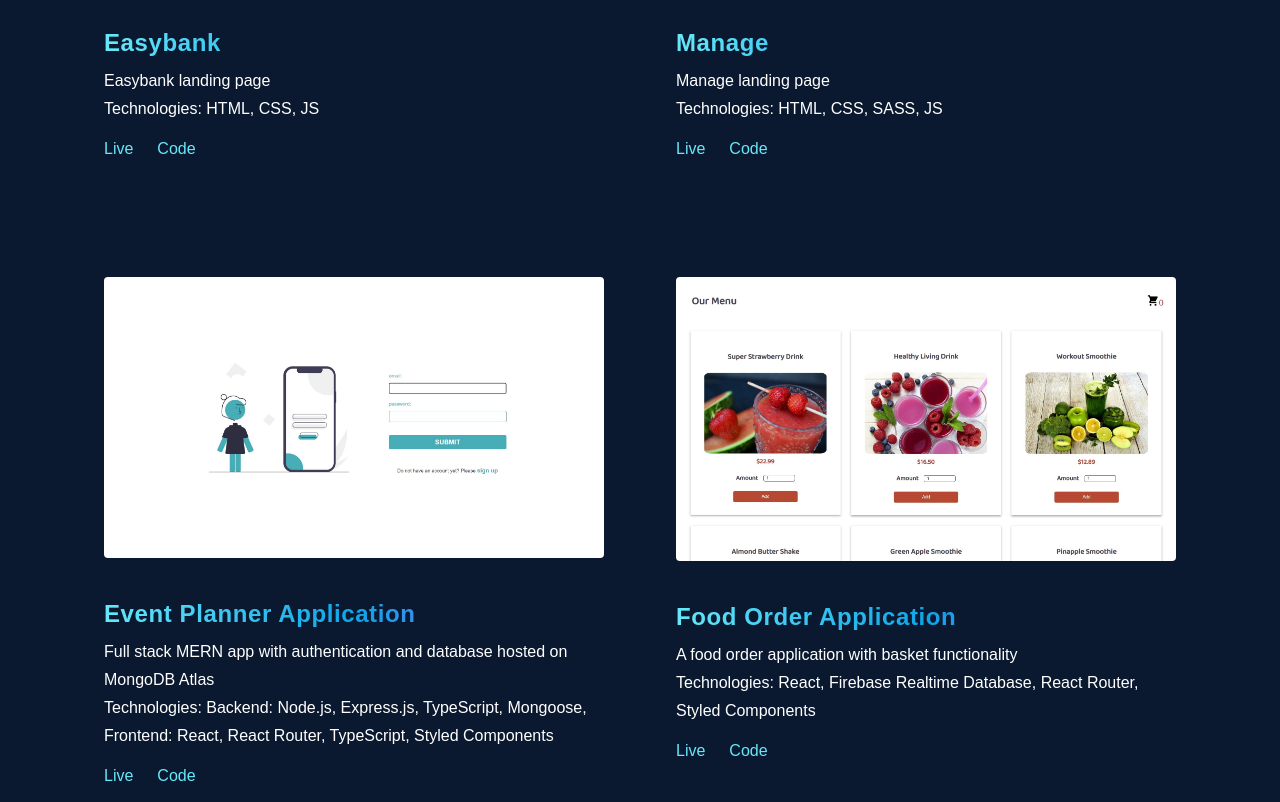
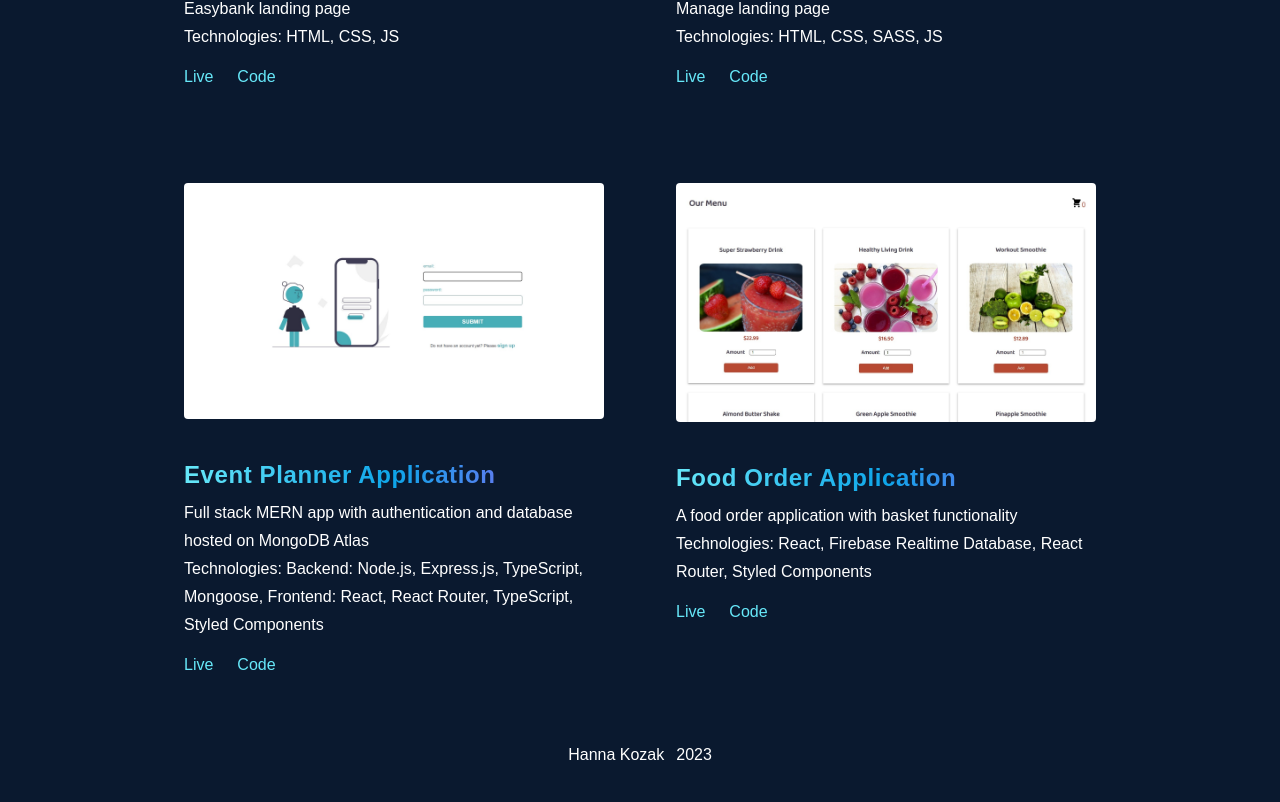
Before and after one commit to hannakozak/portfolio, a React (Vite) app: page / in a window 1280 px wide. Shown: the part 1703-2505 px from the top of the page. Built offline with nearby package versions, Linux system fonts and the light colour scheme.

Commit message:
feat: add layout

```diff
--- a/src/App.tsx
+++ b/src/App.tsx
@@ -1,12 +1,13 @@
 import { Hero } from './components/Hero/Hero';
+import { Layout } from './components/Layout/Layout';
 import { Portfolio } from './components/Portfolio/Portfolio';
 
 const App = () => {
   return (
-    <div>
+    <Layout>
       <Hero />
       <Portfolio />
-    </div>
+    </Layout>
   );
 };
 export default App;
--- /dev/null
+++ b/src/components/Layout/Footer.tsx
@@ -0,0 +1,10 @@
+export const Footer = () => {
+  return (
+    <div className="container text-white flex gap-3 justify-center py-5 mt-5">
+      <a href="https://github.com/hannakozak" className="hover:text-purple-500">
+        Hanna Kozak
+      </a>
+      <p className="">2023</p>
+    </div>
+  );
+};
--- /dev/null
+++ b/src/components/Layout/Layout.tsx
@@ -0,0 +1,15 @@
+import { ReactNode } from 'react';
+import { Footer } from './Footer';
+
+interface LayoutProps {
+  children: ReactNode;
+}
+
+export const Layout = ({ children }: LayoutProps) => {
+  return (
+    <div className="container flex- flex-column justify-around mx-auto">
+      <main>{children}</main>
+      <Footer />
+    </div>
+  );
+};
--- a/src/components/Portfolio/Portfolio.tsx
+++ b/src/components/Portfolio/Portfolio.tsx
@@ -5,7 +5,7 @@ export const Portfolio = () => {
   return (
     <section
       id="portfolio"
-      className="container mx-auto prose max-w-none h-screen grid grid-cols-1 md:grid-cols-2 gap-6"
+      className="container mx-auto prose max-w-none grid grid-cols-1 md:grid-cols-2 gap-6 "
     >
       {data.data.map((project) => (
         <ProjectPreview
--- a/src/components/Portfolio/ProjectPreview.tsx
+++ b/src/components/Portfolio/ProjectPreview.tsx
@@ -7,7 +7,7 @@ interface ProjectPreviewProps {
 export const ProjectPreview = ({ data }: ProjectPreviewProps) => {
   return (
     <div
-      className={`${styles.scaleOnHover} prose flex flex-col justify-start px-6 h-[550px]`}
+      className={`${styles.scaleOnHover} prose flex flex-col justify-start p-6  py-3`}
     >
       <div>
         <img src={data.image} className="rounded" />
```
